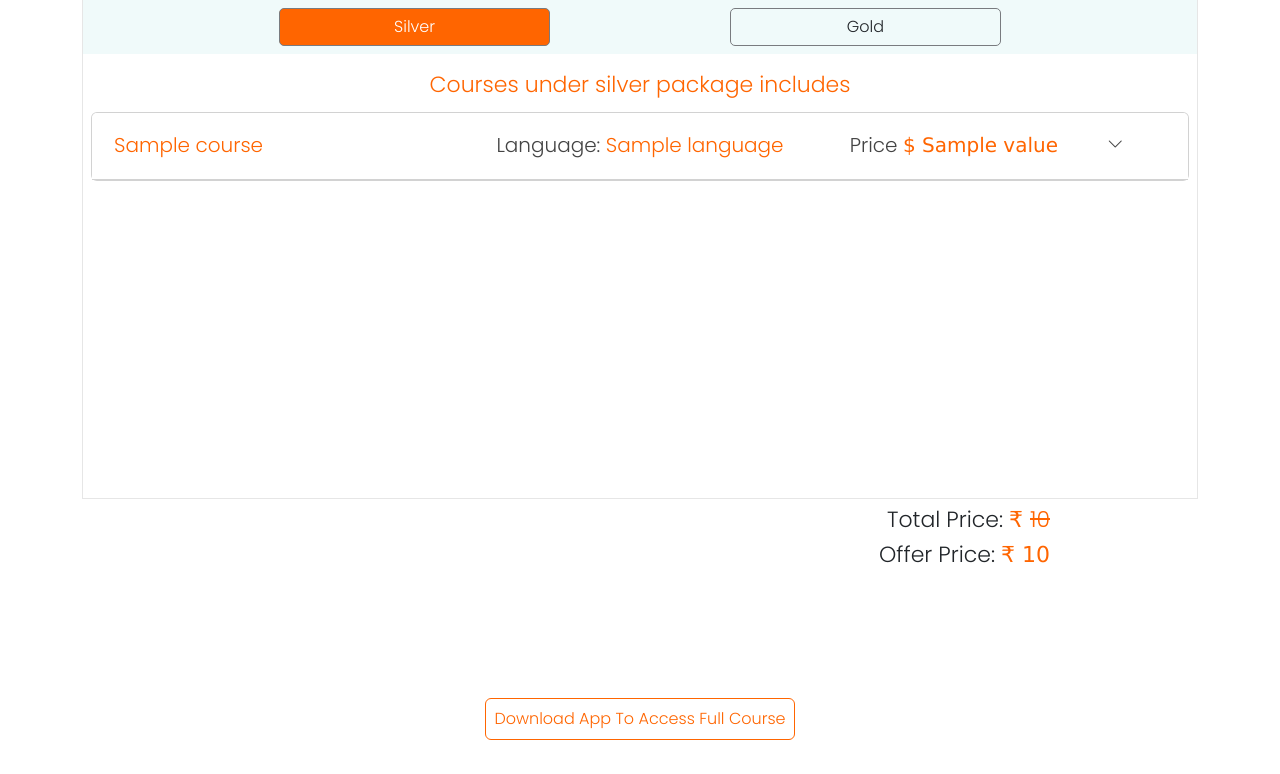
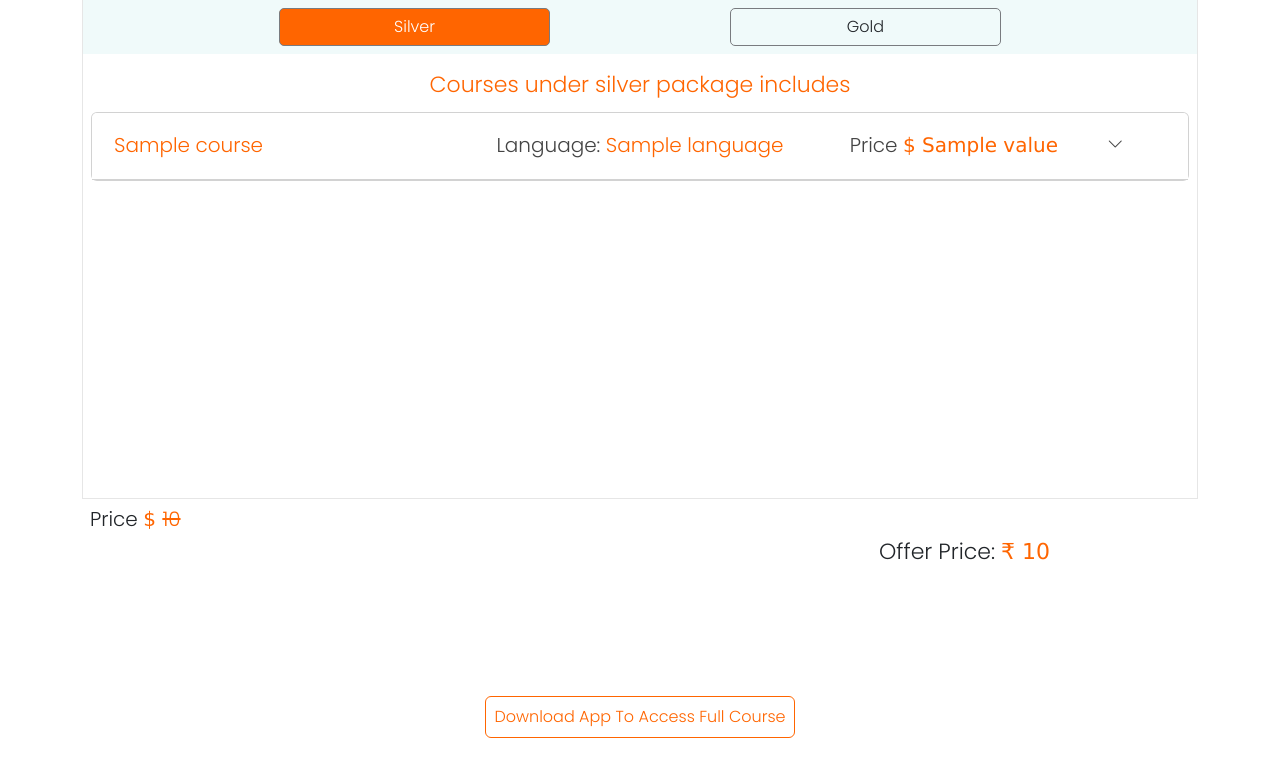
Before and after one commit to ApcosysTest/skillversity.com, a Django app: template app/templates/courseDetail.html in a window 1280 px wide. Shown: the part 378-1152 px from the top of the page. Run offline with Django 4.2, Linux system fonts and the light colour scheme; tables that the repository leaves empty hold one stand-in row (values such as "Sample post"); the template is opened without the code that fills it: values that come from a table or form of the project are taken from there, most other values are stand-ins (such as "Sample title", 1, 10 or a date in 2020); grey boxes marked "Sample" are stand-in pictures; some libraries are stand-ins or nearby versions.

Commit message:
Update courseDetail.html

```diff
--- a/app/templates/courseDetail.html
+++ b/app/templates/courseDetail.html
@@ -181,7 +181,11 @@
             </div>
 
             <div id="silver-price" class="total-price">
-                <h1>Total Price: <span style="color: #FF6500; font-weight:400; font-family: 'Lucida Sans', 'Lucida Sans Regular', 'Lucida Grande', 'Lucida Sans Unicode', Geneva, Verdana, sans-serif;">₹ <del>{{ silver_sum|intcomma }}</del></span></h1>
+                {% if flag == False %}
+                    <h1>Total Price: <span style="color: #FF6500; font-weight:400; font-family: 'Lucida Sans', 'Lucida Sans Regular', 'Lucida Grande', 'Lucida Sans Unicode', Geneva, Verdana, sans-serif;">₹ <del>{{ silver_sum|intcomma }}</del></span></h1>
+                {% else %}
+                    <h5>Price <span style="color: #FF6500; font-weight:400; font-family: 'Lucida Sans', 'Lucida Sans Regular', 'Lucida Grande', 'Lucida Sans Unicode', Geneva, Verdana, sans-serif;">$ <del>{{ ds_sum }}</del></span></h5>
+                {% endif %}
                 <h1>Offer Price: <span style="color: #FF6500; font-weight:400; font-family: 'Lucida Sans', 'Lucida Sans Regular', 'Lucida Grande', 'Lucida Sans Unicode', Geneva, Verdana, sans-serif;">₹ {{ bundle_head.silver_price|intcomma }}</span></h1>
             </div>
 
```
